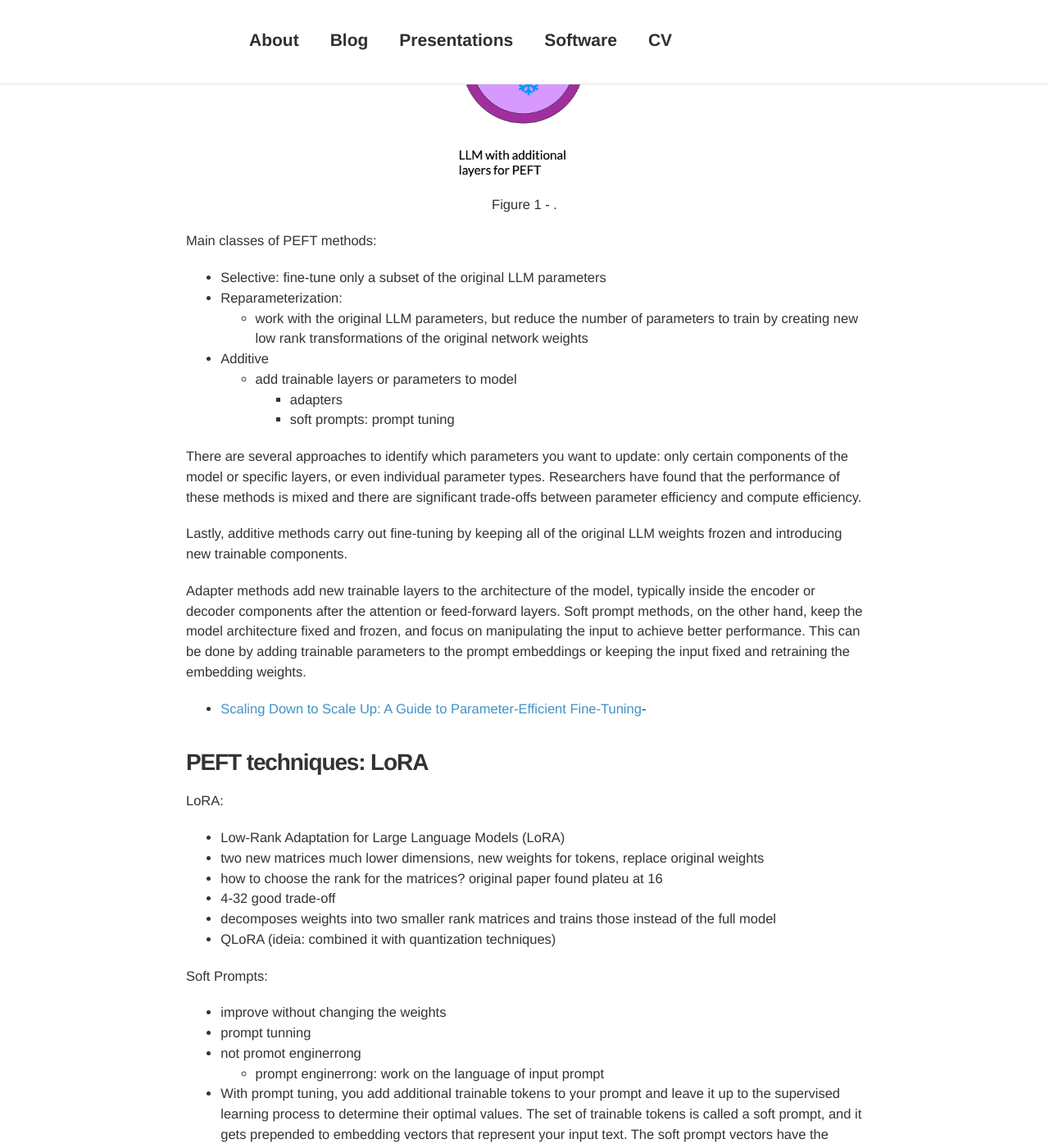
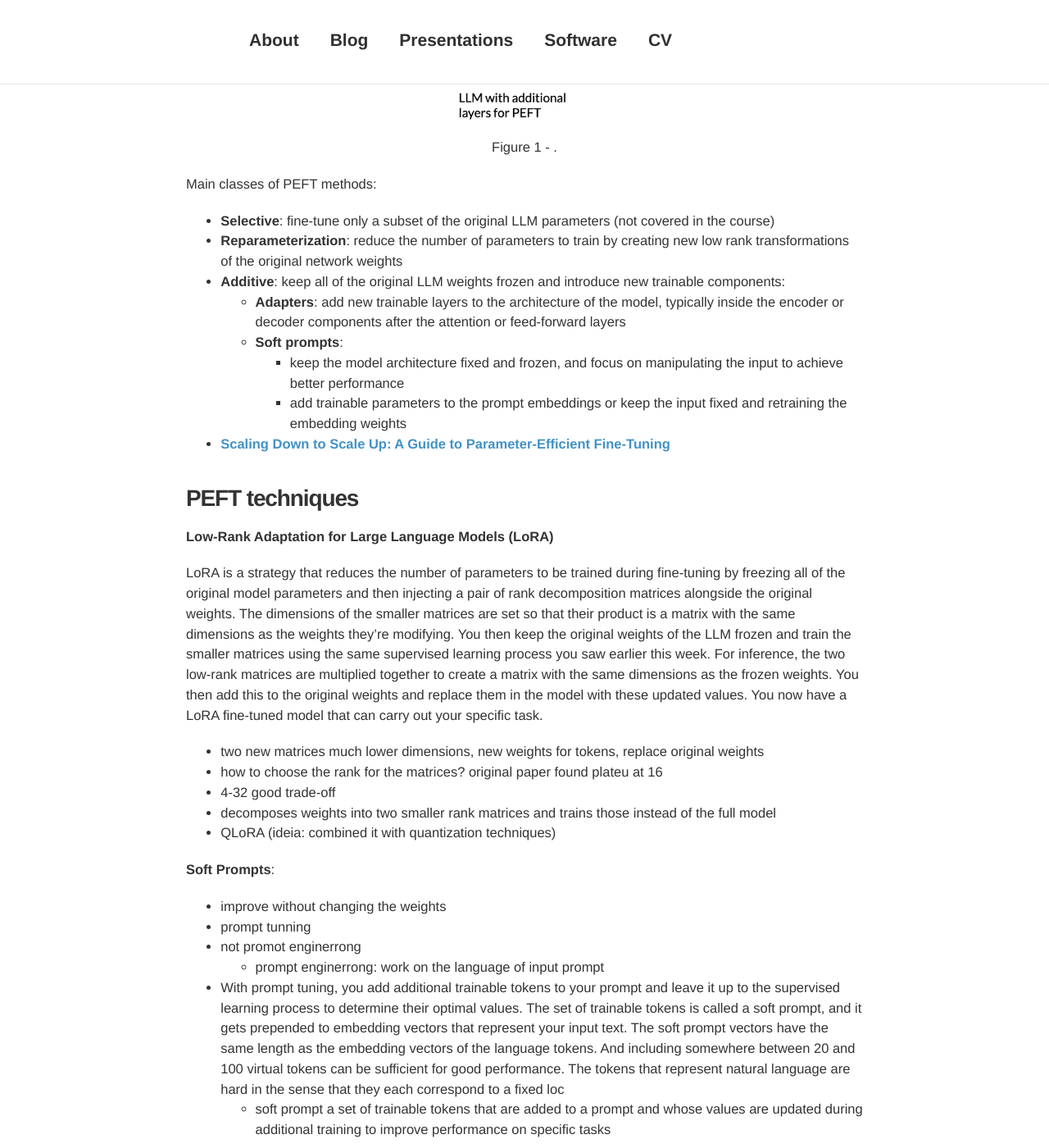
Before and after one commit to davidsbatista/davidsbatista.net, a Jekyll site: the page built from _posts/2023-09-15-Generative_AI_LLMs-Coursera.md, in a window 1280 px wide and 1400 px high, scrolled down 7991 px. Shown: the whole window at 82% size. Built offline with Jekyll 4.4.1, drawn with Linux system fonts in a browser that asks for light colours; nearby versions of some CDN libraries; comment, search, counter and statistics services are not loaded; some of the changed text lies outside the part shown.

Commit message:
cleaning up notes for LLMs

```diff
--- a/_posts/2023-09-15-Generative_AI_LLMs-Coursera.md
+++ b/_posts/2023-09-15-Generative_AI_LLMs-Coursera.md
@@ -313,36 +309,27 @@ There are techniques, called Parameter Efficient Fine-Tuning (PEFT) to train LLM
 
 Main classes of PEFT methods:
 
- - Selective: fine-tune only a subset of the original LLM parameters
- - Reparameterization:
-    - work with the original LLM parameters, but reduce the number of parameters to train by creating new low rank transformations of the original network weights
- - Additive
-	- add trainable layers or parameters to model
-		- adapters
-		- soft prompts: prompt tuning
+ - __Selective__: fine-tune only a subset of the original LLM parameters (not covered in the course)
+ - __Reparameterization__: reduce the number of parameters to train by creating new low rank transformations of the original network weights
+ - __Additive__: keep all of the original LLM weights frozen and introduce new trainable components:
+    - __Adapters__: add new trainable layers to the architecture of the model, typically inside the encoder or decoder components after the attention or feed-forward layers
+	- __Soft prompts__:
+		- keep the model architecture fixed and frozen, and focus on manipulating the input to achieve better performance
+		- add trainable parameters to the prompt embeddings or keep the input fixed and retraining the embedding weights
 
+- __[Scaling Down to Scale Up: A Guide to Parameter-Efficient Fine-Tuning](https://vladlialin.com/publications/peft-survey)__
 
-There are several approaches to identify which parameters you want to update: only certain components of the model or specific layers, or even individual parameter types.
-Researchers have found that the performance of these methods is mixed and there are significant trade-offs between parameter efficiency and compute efficiency.
+### __PEFT techniques__
 
+__Low-Rank Adaptation for Large Language Models (LoRA)__
 
+LoRA is a strategy that reduces the number of parameters to be trained during fine-tuning by freezing all of the original model parameters and then injecting a pair of rank decomposition matrices alongside the original weights.
+The dimensions of the smaller matrices are set so that their product is a matrix with the same dimensions as the weights they're modifying.
+You then keep the original weights of the LLM frozen and train the smaller matrices using the same supervised learning process you saw earlier this week.
+For inference, the two low-rank matrices are multiplied together to create a matrix with the same dimensions as the frozen weights.
+You then add this to the original weights and replace them in the model with these updated values.
+You now have a LoRA fine-tuned model that can carry out your specific task.
 
-
-Lastly, additive methods carry out fine-tuning by keeping all of the original LLM weights frozen and introducing new trainable components.
-
-Adapter methods add new trainable layers to the architecture of the model, typically inside the encoder or decoder components after the attention or feed-forward layers.
-Soft prompt methods, on the other hand, keep the model architecture fixed and frozen, and focus on manipulating
-the input to achieve better performance.
-This can be done by adding trainable parameters to the prompt embeddings or keeping the input fixed and retraining the embedding weights.
-
-- [Scaling Down to Scale Up: A Guide to Parameter-Efficient Fine-Tuning](https://vladlialin.com/publications/peft-survey)-
-
-
-### __PEFT techniques: LoRA__
-
-
-LoRA:
- - Low-Rank Adaptation for Large Language Models (LoRA)
  - two new matrices much lower dimensions, new weights for tokens, replace original weights
  - how to choose the rank for the matrices? original paper found plateu at 16
  - 4-32 good trade-off
@@ -350,7 +337,8 @@ LoRA:
  - QLoRA (ideia: combined it with quantization techniques)
 
 
-Soft Prompts:
+
+__Soft Prompts__:
  - improve without changing the weights
  - prompt tunning
  - not promot enginerrong
@@ -359,11 +347,6 @@ Soft Prompts:
 	- soft prompt
 		a set of trainable tokens that are added to a prompt and whose values are updated during additional training to improve performance on specific tasks
 
-
-### Laboratory Exercises
-
-
-You just run code nothing is expected - although you can play around with the parameters
 
 
 ### Reading material
```
Also changed, not shown: other parts of _posts/2023-09-15-Generative_AI_LLMs-Coursera.md (+2 -6 lines).
